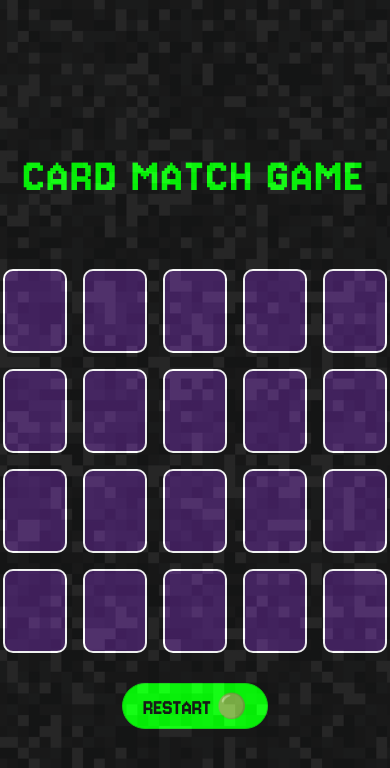
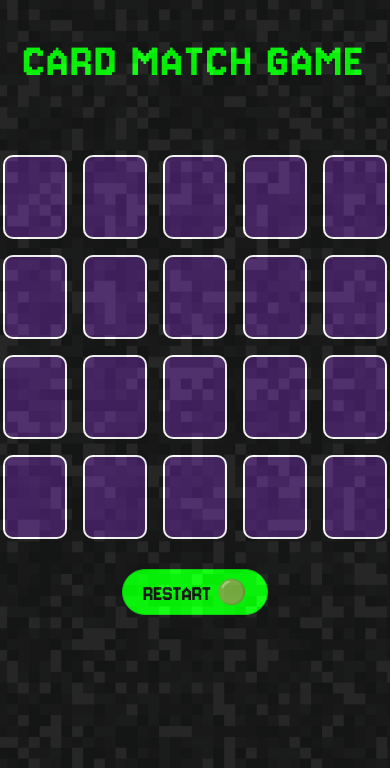
Before and after one commit to maharjan-umesh/card-match-game, a React (Vite) app: page / in a window 390 px wide. Shown: the top 768 px of the page. Built offline with nearby package versions, Linux system fonts and the light colour scheme.

Commit message:
responsive ui fix

```diff
--- a/src/App.css
+++ b/src/App.css
@@ -82,6 +82,9 @@ h1 {
 }
 
 @media (max-width: 480px) {
+  .wrapper {
+    justify-content: flex-start;
+  }
   .board {
     gap: 16px;
   }
```
